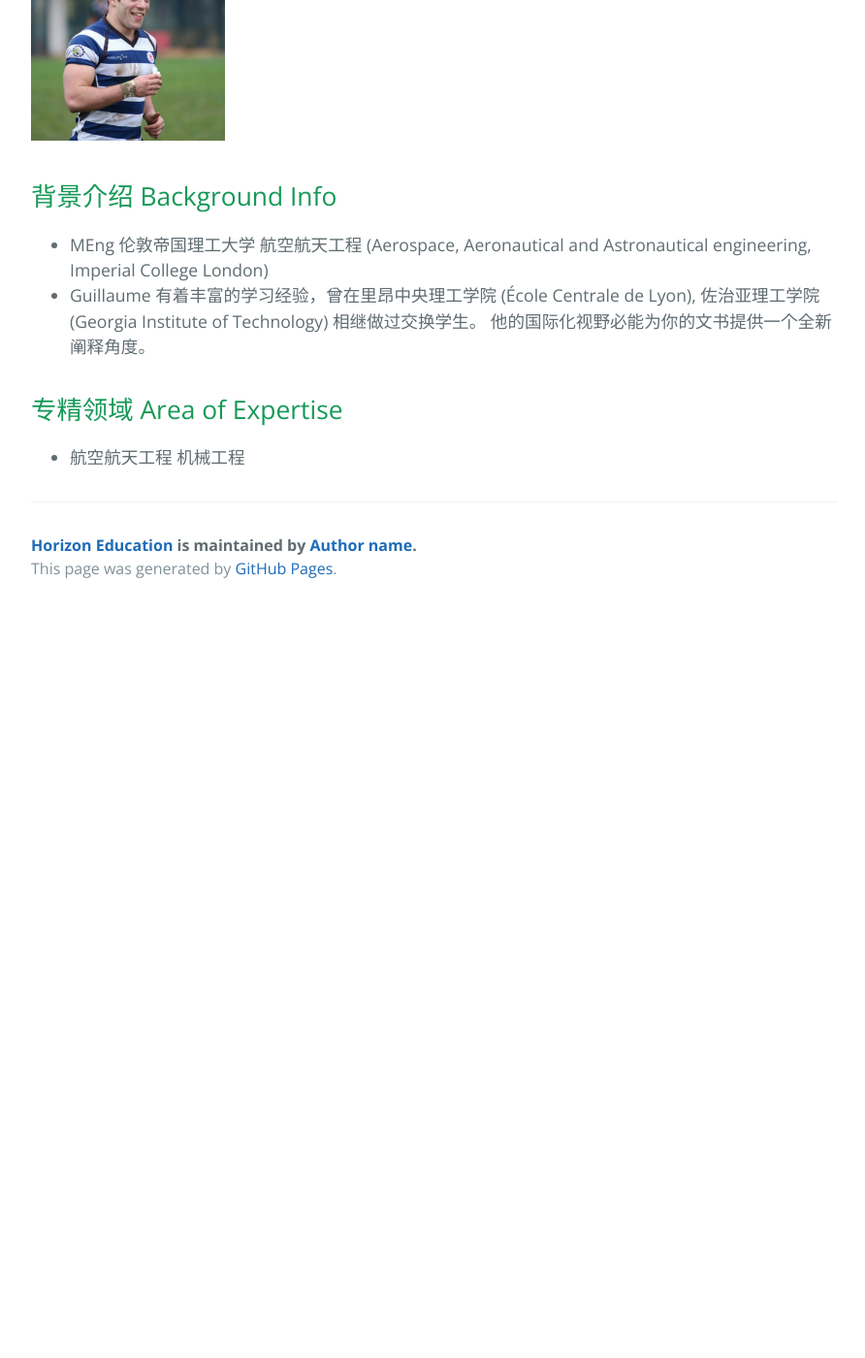
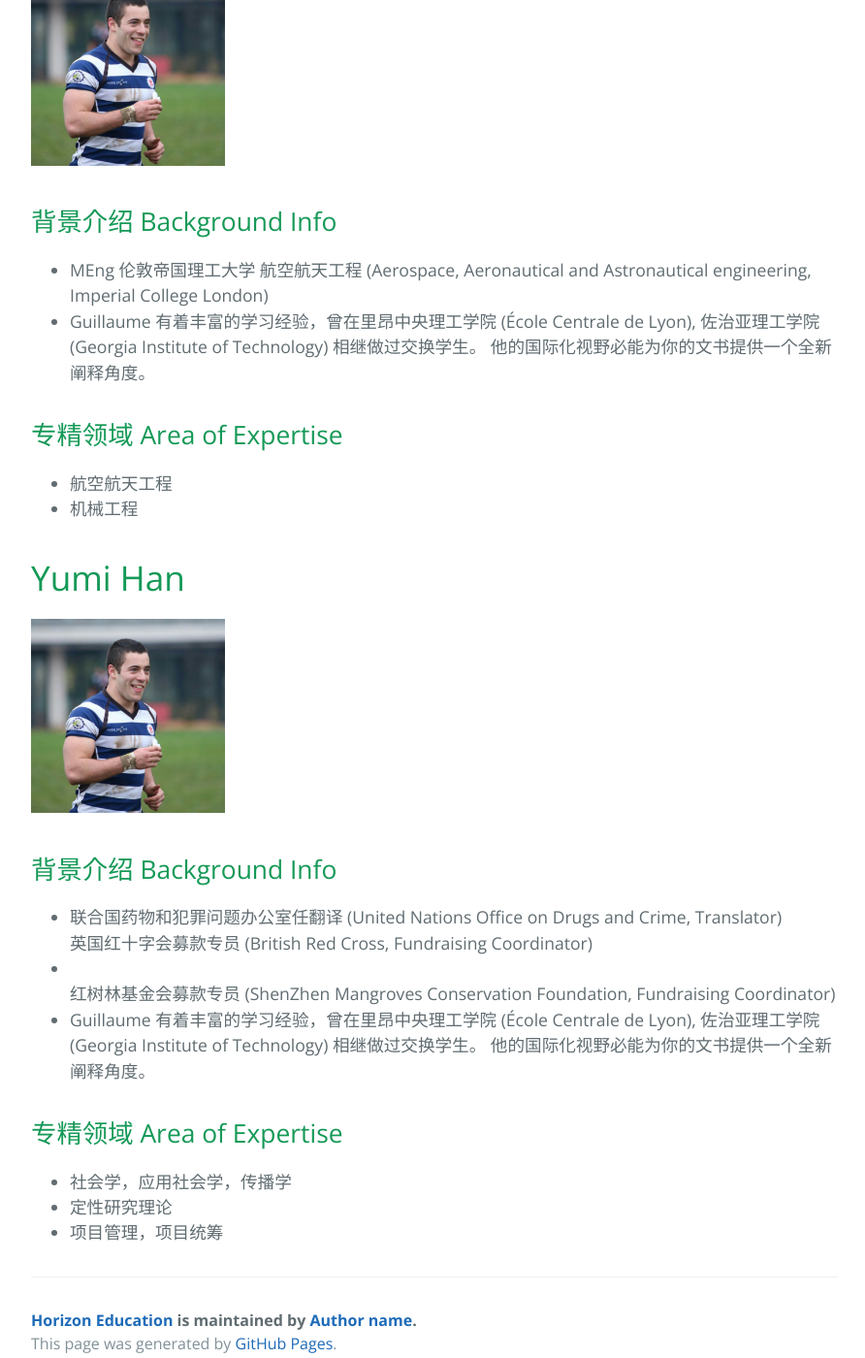
Before and after one commit to horizonedu/horizonedu.github.io, a Jekyll site: the page mentor.html, which Jekyll copies as it is, in a window 1280 px wide and 1400 px high, scrolled down 1935 px. Shown: the whole window at 97% size, without its empty margins (192-1084 px from the left). Built offline with Jekyll 4.4.1, drawn with Linux system fonts in a browser that asks for light colours; before the commit the page ends 2565 px from its top, so only the background shows below that; some of the changed text lies outside the part shown.

Commit message:
added photo

```diff
--- a/mentor.html
+++ b/mentor.html
@@ -62,7 +62,9 @@
       <ul class="posts">
         <li>
           电子电气工程：信号处理，控制理论与控制工程, 电力系统
-          社会活动：NGO
+        </li>
+        <li>
+        社会活动：NGO
         </li>
       </ul>
       <h1>Guillaume Fontan</h1>
@@ -82,7 +84,38 @@
       <ul class="posts">
         <li>
           航空航天工程
+        </li>
+        <li>
           机械工程
+        </li>
+      </ul>
+      <h1>Yumi Han</h1>
+      <img src="g_fortan.jpg" alt="Guillaume Fontan" style="width:200px;height:200px;">
+      <h2>背景介绍 Background Info</h2>
+      <ul class="posts">
+        <li>
+          联合国药物和犯罪问题办公室任翻译 (United Nations Office on Drugs and Crime, Translator)
+        </li>
+          英国红十字会募款专员 (British Red Cross, Fundraising Coordinator)
+        <li>
+        </li>
+          红树林基金会募款专员 (ShenZhen Mangroves Conservation Foundation, Fundraising Coordinator)
+        <li>
+          Guillaume 有着丰富的学习经验，曾在里昂中央理工学院 (École Centrale de Lyon),
+          佐治亚理工学院 (Georgia Institute of Technology) 相继做过交换学生。
+          他的国际化视野必能为你的文书提供一个全新阐释角度。
+        </li>
+      </ul>
+      <h2>专精领域 Area of Expertise</h2>
+      <ul class="posts">
+        <li>
+          社会学，应用社会学，传播学
+        </li>
+        <li>
+          定性研究理论
+        </li>
+        <li>
+          项目管理，项目统筹
         </li>
       </ul>
   <!-- <ul class="posts">
```
Also changed, not shown: 2 other files.
